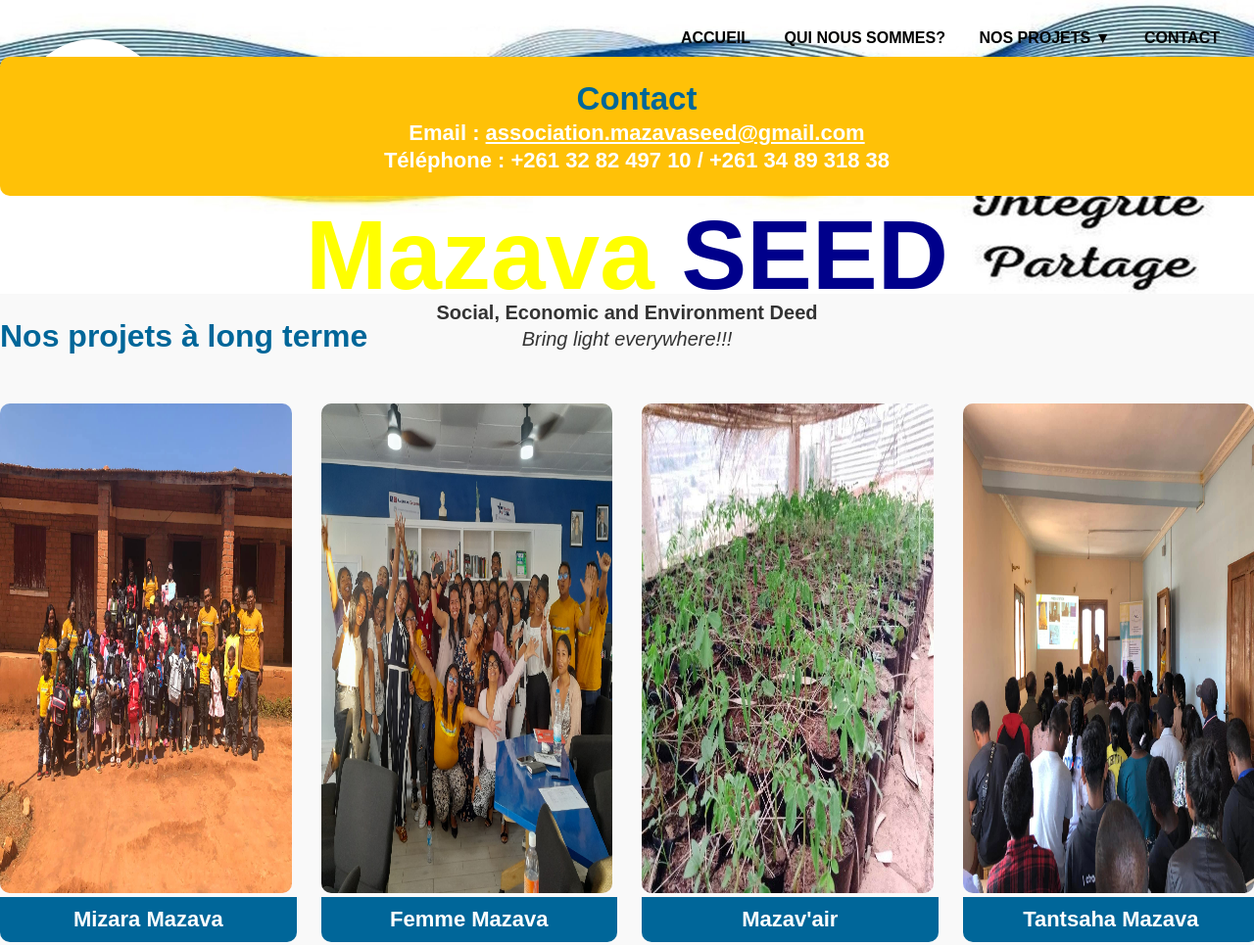
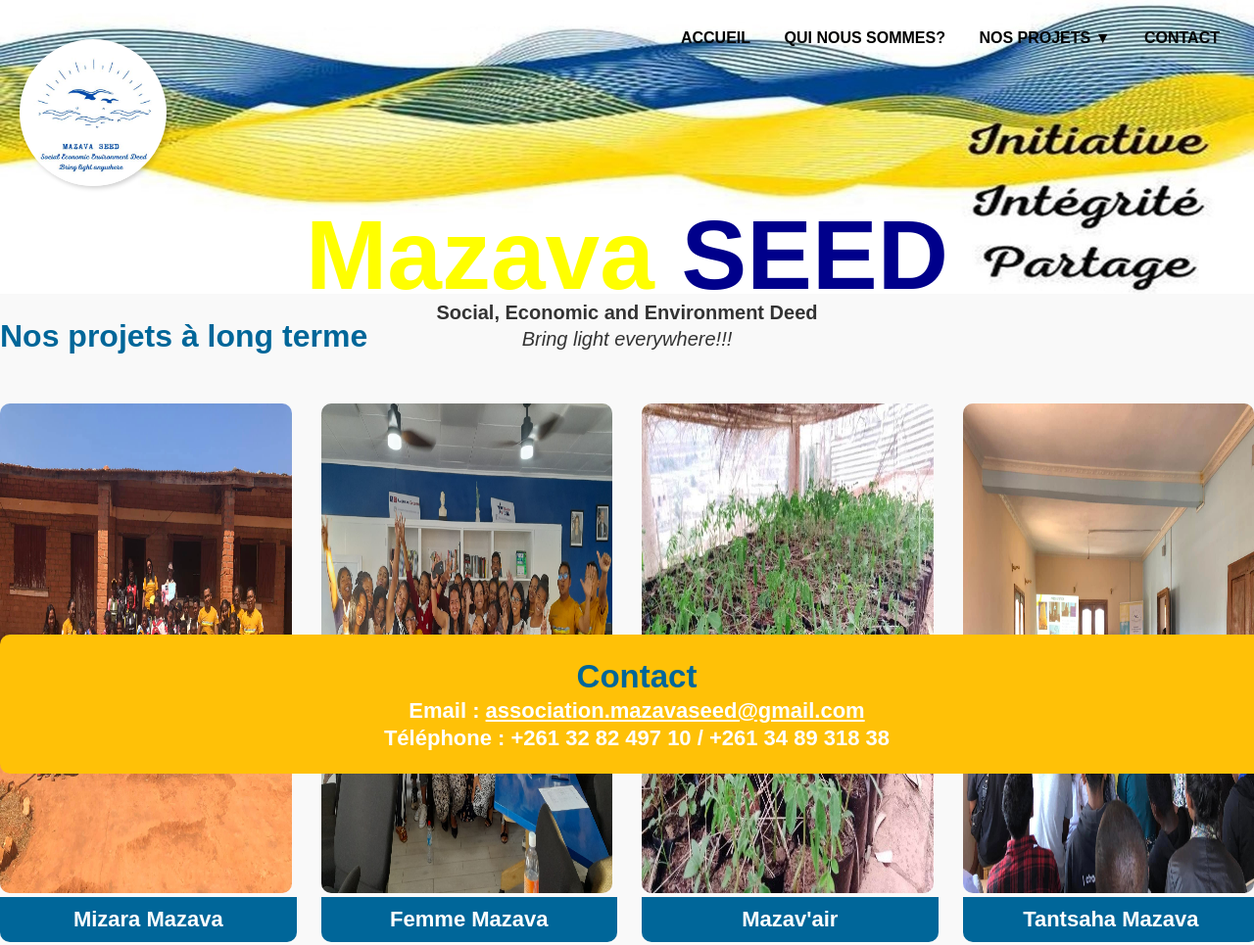
Before and after one commit to mazavaseed/mazavaseed.github.io, a plain HTML site: page index.html in a window 1280 px wide. Shown: the whole page at 98% size. Drawn offline with Linux system fonts and the light colour scheme.

Commit message:
Update index.html

```diff
--- a/index.html
+++ b/index.html
@@ -89,7 +89,7 @@ body {
     border-radius: 10px;
     line-height: 0.3;
     position: absolute; /* Permet le déplacement */
-    bottom: 600px; /* Position initiale */
+    bottom: 10px; /* Position initiale */
     transition: bottom 0.5s ease-in-out; /* Effet fluide */
 }
 
```
